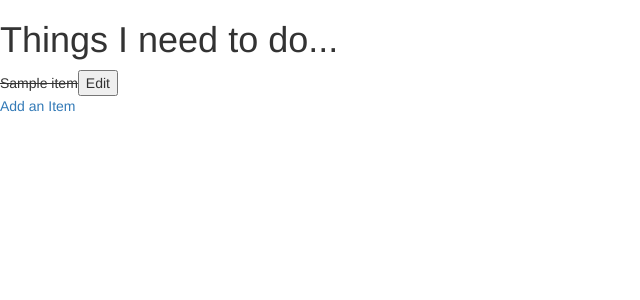
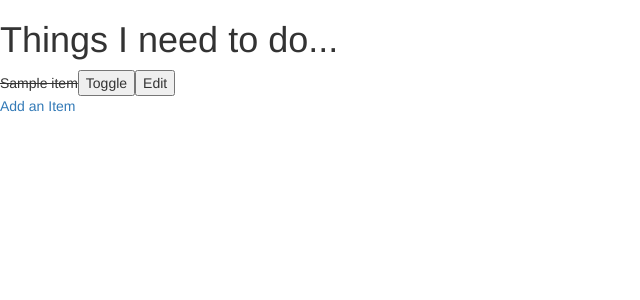
Before and after one commit to ElliotRedhead/LearningDjango, a Django app: page / in a window 1280 px wide. Shown: the top 300 px of the page, without its empty margins (0-640 px from the left). Run offline with Django 3.2, Linux system fonts and the light colour scheme; tables that the repository leaves empty hold one stand-in row (values such as "Sample post"); some libraries are stand-ins or nearby versions.

Commit message:
Created toggle trigger.

```diff
--- a/todo/templates/todo_list.html
+++ b/todo/templates/todo_list.html
@@ -24,6 +24,10 @@
 			{% endif %}
 
 			<td>
+				<form method="POST" action="toggle/{{ item.id }}"><input type="submit" value="Toggle"></form>
+			</td>
+
+			<td>
 				<form method="GET" action="edit/{{ item.id }}"><input type="submit" value="Edit"></form>
 			</td>
 		</tr>
```
